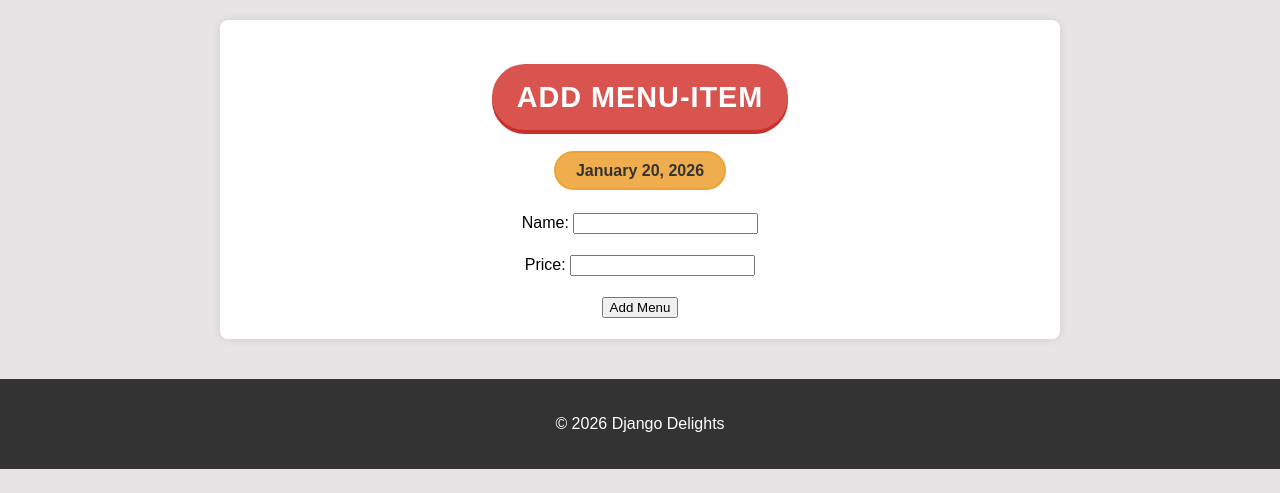
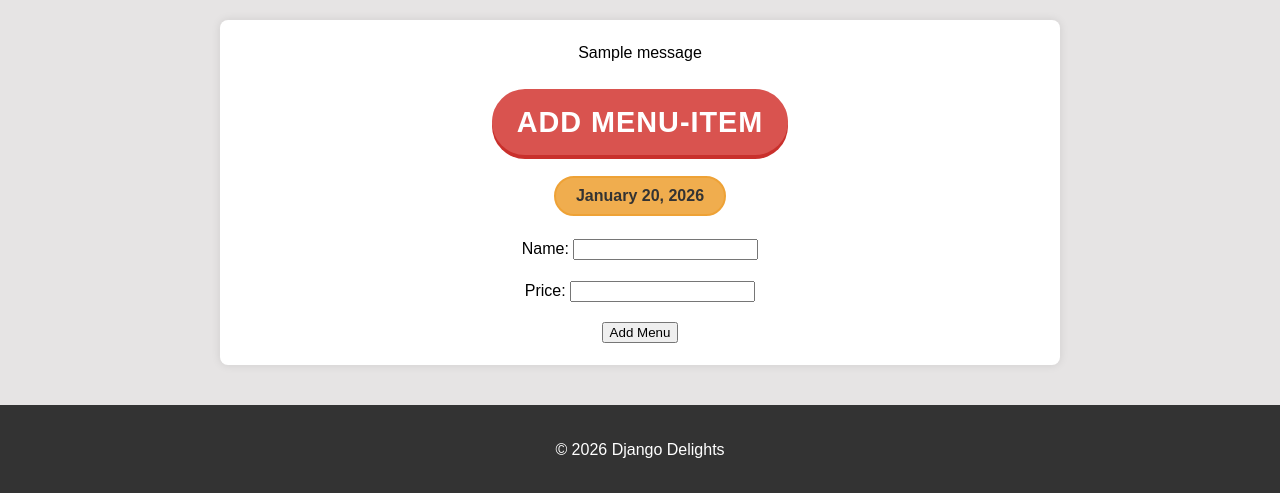
Before and after one commit to abdoulrz/Django_Delights, a Django app: page /add_menu/ in a window 1280 px wide. Shown: the part 141-634 px from the top of the page. Run offline with Django 5.2, Linux system fonts and the light colour scheme; a user stored in the database is signed in; tables that the repository leaves empty hold one stand-in row (values such as "Sample post"); one stand-in notice (Sample message) is shown.

Commit message:
Implementation of the success messages for login, register and logout

```diff
--- a/inventory/templates/inventory/base.html
+++ b/inventory/templates/inventory/base.html
@@ -27,6 +27,15 @@
         </nav>
     </header>
     <main>
+        {% if messages %}
+        <div class="messages">
+            {% for message in messages %}
+            <div class="alert alert-{{ message.tags }}">
+                {{ message }}
+            </div>
+            {% endfor %}
+        </div>
+        {% endif %}
         {% block content %}
         {% endblock %}
     </main>
--- a/inventory/views.py
+++ b/inventory/views.py
@@ -10,12 +10,15 @@ from django.contrib.auth import authenticate, login, logout
 from django.contrib.auth.models import User
 from .forms import CustomUserCreationForm
 
+from django.contrib import messages
+
 #The register logic
 def register(request):
     if request.method == "POST":
         form = CustomUserCreationForm(request.POST)
         if form.is_valid():
             form.save()
+            messages.success(request, "Registration successful! Please login.")
             return redirect("login")  # Redirect to login page after registration
     else:
         form = CustomUserCreationForm()
@@ -32,6 +35,7 @@ def user_login(request):
             user = authenticate(request, username=username, password=password)
             if user is not None:
                 login(request, user)
+                messages.success(request, f"Welcome back, {username}!")
                 return redirect("home")  # Redirect to home page after successful login
             else:
                 # Add error message to form
@@ -44,6 +48,7 @@ def user_login(request):
 #The logout logic
 def user_logout(request):
     logout(request)
+    messages.success(request, "You have been logged out.")
     return redirect("login")  # Redirect to login page after logout
 
 
@@ -116,6 +121,10 @@ class PurchaseCreateView(LoginRequiredMixin, CreateView):
 
         return super().form_valid(form)
 
+    def get_success_url(self):
+        messages.success(self.request, "Purchase recorded successfully!")
+        return super().get_success_url()
+
 
 #Adding the balance sheet logic
 @login_required
```
